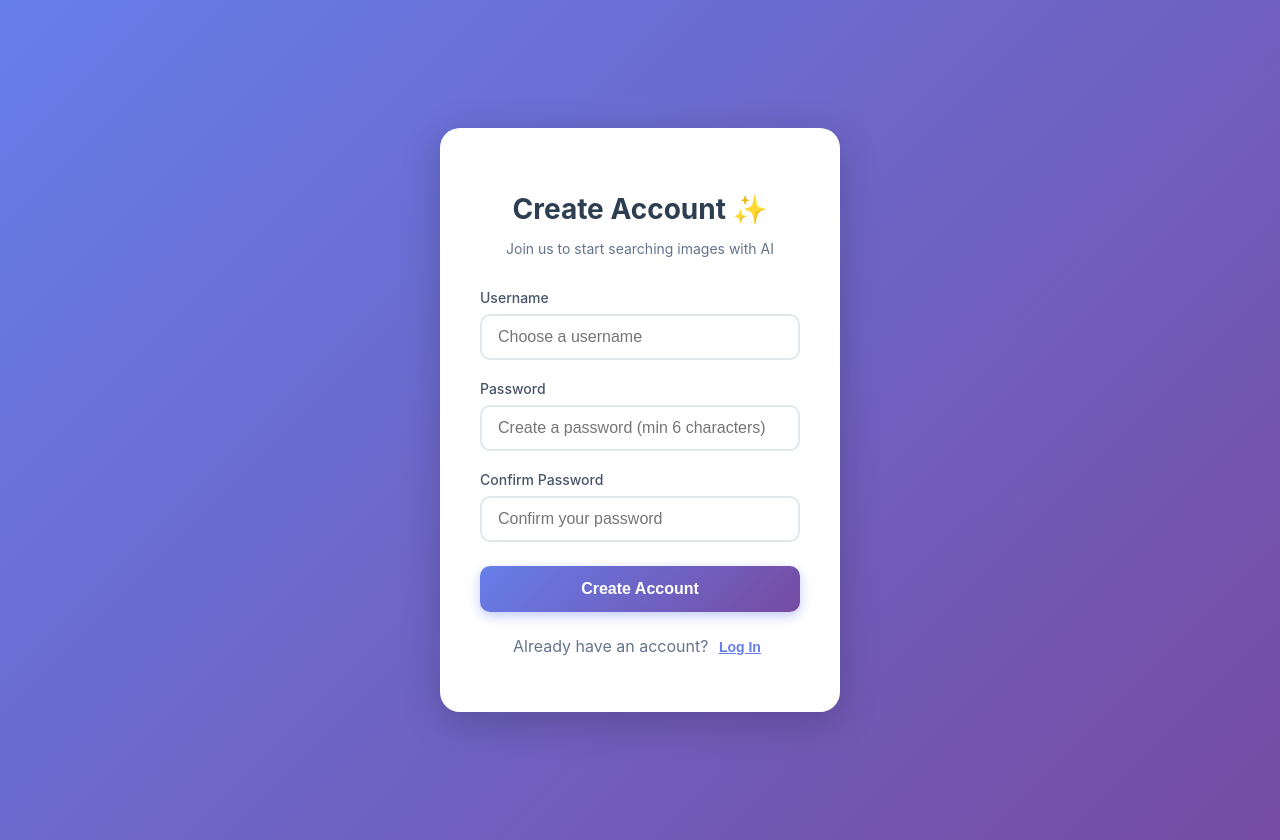
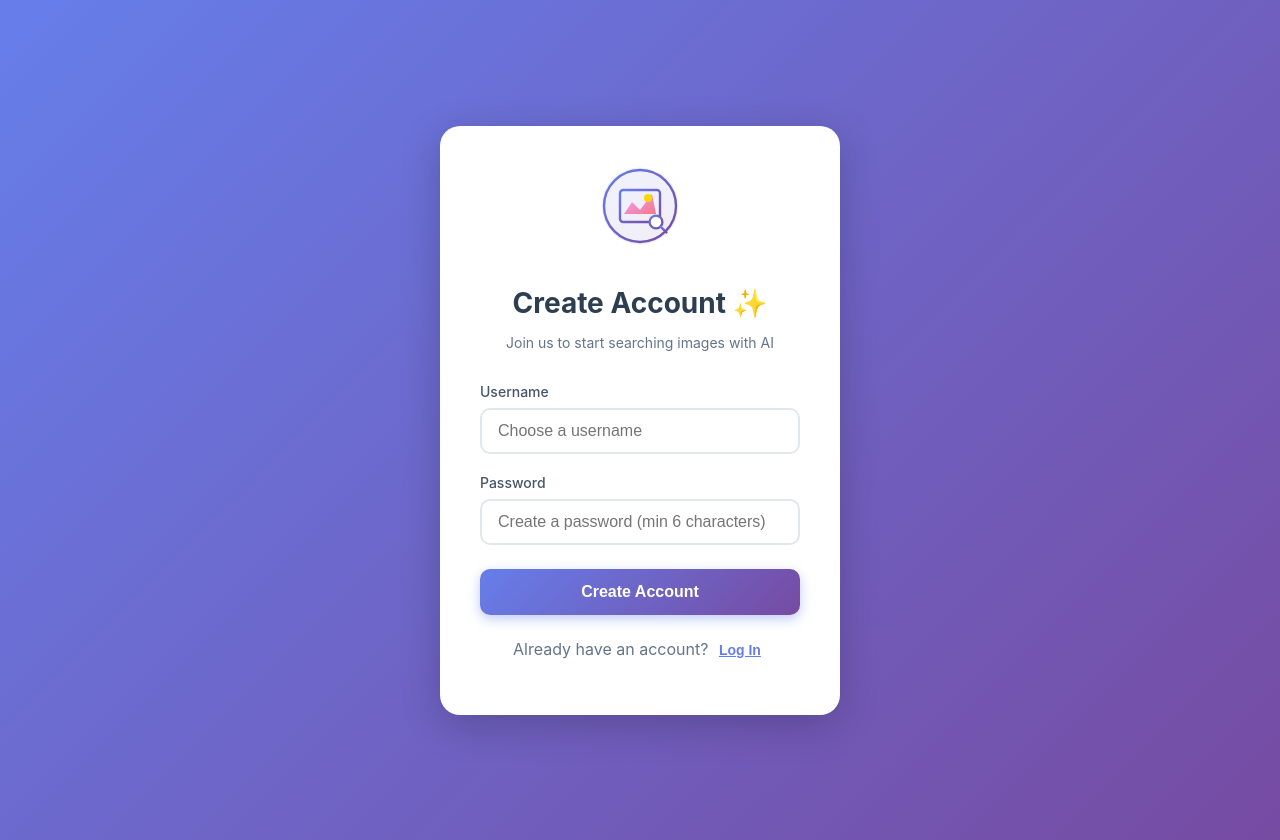
Before and after one commit to talalter/image-search-app, a React (Create React App) app in the folder frontend/: page / in a window 1280 px wide. Both pictures are taken after a click on the button "Register". Built offline with nearby package versions, Linux system fonts and the light colour scheme.

Commit message:
rebrand to UniMage and add logout fix

```diff
--- a/frontend/src/App.jsx
+++ b/frontend/src/App.jsx
@@ -27,7 +27,7 @@ function App() {
         <div className="login-box">
           {showRegister ? (
             <>
-              <Register />
+              <Register onRegisterSuccess={setUser} />
               <p style={{ textAlign: 'center', marginTop: '24px', color: '#64748b' }}>
                 Already have an account?{" "}
                 <button
--- a/frontend/src/components/Login.jsx
+++ b/frontend/src/components/Login.jsx
@@ -1,6 +1,7 @@
 import React from 'react';
 import { useState } from 'react';
 import { loginUser, saveToken, APIError, HTTP_STATUS } from '../utils/api';
+import UniMageLogo from './UniMageLogo';
 
 /**
  * Login Component
@@ -85,6 +86,8 @@ function Login({ onLogin }) {
 
   return (
     <div>
+      <UniMageLogo size={80} />
+
       <h2 style={{
         textAlign: 'center',
         marginBottom: '8px',
--- a/frontend/src/components/Logout.jsx
+++ b/frontend/src/components/Logout.jsx
@@ -4,7 +4,7 @@ function LogOut({ onLogout }) {
   const handleLogout = async () => {
     try {
       const token = localStorage.getItem('token');
-      const response = await fetch('/users/logout', {
+      const response = await fetch('/logout', {
         method: 'POST',
         headers: {
           'Content-Type': 'application/json',
--- a/frontend/src/components/Register.jsx
+++ b/frontend/src/components/Register.jsx
@@ -1,9 +1,10 @@
 import React, { useState } from 'react';
+import UniMageLogo from './UniMageLogo';
+import { loginUser, saveToken } from '../utils/api';
 
-function Register() {
+function Register({ onRegisterSuccess }) {
   const [username, setUsername] = useState('');
   const [password, setPassword] = useState('');
-  const [confirmPassword, setConfirmPassword] = useState('');
   const [error, setError] = useState('');
   const [message, setMessage] = useState('');
   const [loading, setLoading] = useState(false);
@@ -12,12 +13,6 @@ function Register() {
     e.preventDefault();
     setMessage('');
     setError('');
-
-    // Validate passwords match
-    if (password !== confirmPassword) {
-      setError('Passwords do not match');
-      return;
-    }
 
     // Validate password length
     if (password.length < 6) {
@@ -40,10 +35,24 @@ function Register() {
         throw new Error(data.detail || 'Registration failed');
       }
 
-      setMessage(`Account created successfully! 🎉`);
-      setUsername('');
-      setPassword('');
-      setConfirmPassword('');
+      // Account created! Now automatically log them in
+      setMessage(`Account created! Logging you in...`);
+
+      // Auto-login after successful registration
+      try {
+        const loginData = await loginUser(username, password);
+        saveToken(loginData.token);
+
+        // Call parent callback to update user state
+        if (onRegisterSuccess) {
+          onRegisterSuccess(loginData);
+        }
+      } catch (loginErr) {
+        // Registration succeeded but auto-login failed
+        setMessage(`Account created! Please login manually.`);
+        setUsername('');
+        setPassword('');
+      }
     } catch (err) {
       setError(err.message);
     } finally {
@@ -53,6 +62,8 @@ function Register() {
 
   return (
     <div>
+      <UniMageLogo size={80} />
+
       <h2 style={{
         textAlign: 'center',
         marginBottom: '8px',
@@ -101,7 +112,7 @@ function Register() {
           />
         </div>
 
-        <div style={{ marginBottom: '20px' }}>
+        <div style={{ marginBottom: '24px' }}>
           <label style={{
             display: 'block',
             marginBottom: '8px',
@@ -116,36 +127,6 @@ function Register() {
             value={password}
             onChange={(e) => setPassword(e.target.value)}
             placeholder="Create a password (min 6 characters)"
-            required
-            style={{
-              width: '100%',
-              padding: '12px 16px',
-              border: '2px solid #e1e8ed',
-              borderRadius: '10px',
-              fontSize: '16px',
-              transition: 'border-color 0.2s',
-              boxSizing: 'border-box'
-            }}
-            onFocus={(e) => e.target.style.borderColor = '#667eea'}
-            onBlur={(e) => e.target.style.borderColor = '#e1e8ed'}
-          />
-        </div>
-
-        <div style={{ marginBottom: '24px' }}>
-          <label style={{
-            display: 'block',
-            marginBottom: '8px',
-            color: '#475569',
-            fontSize: '14px',
-            fontWeight: '500'
-          }}>
-            Confirm Password
-          </label>
-          <input
-            type="password"
-            value={confirmPassword}
-            onChange={(e) => setConfirmPassword(e.target.value)}
-            placeholder="Confirm your password"
             required
             style={{
               width: '100%',
--- /dev/null
+++ b/frontend/src/components/UniMageLogo.jsx
@@ -0,0 +1,94 @@
+import React from 'react';
+
+const UniMageLogo = ({ size = 80 }) => {
+  return (
+    <div style={{ textAlign: 'center', marginBottom: '24px' }}>
+      <svg
+        width={size}
+        height={size}
+        viewBox="0 0 100 100"
+        xmlns="http://www.w3.org/2000/svg"
+        style={{ marginBottom: '12px' }}
+      >
+        {/* Outer circle with gradient */}
+        <defs>
+          <linearGradient id="logoGradient" x1="0%" y1="0%" x2="100%" y2="100%">
+            <stop offset="0%" style={{ stopColor: '#667eea', stopOpacity: 1 }} />
+            <stop offset="100%" style={{ stopColor: '#764ba2', stopOpacity: 1 }} />
+          </linearGradient>
+
+          <linearGradient id="innerGradient" x1="0%" y1="0%" x2="100%" y2="100%">
+            <stop offset="0%" style={{ stopColor: '#f093fb', stopOpacity: 1 }} />
+            <stop offset="100%" style={{ stopColor: '#f5576c', stopOpacity: 1 }} />
+          </linearGradient>
+        </defs>
+
+        {/* Background circle */}
+        <circle cx="50" cy="50" r="48" fill="url(#logoGradient)" opacity="0.1" />
+
+        {/* Main circle border */}
+        <circle
+          cx="50"
+          cy="50"
+          r="45"
+          fill="none"
+          stroke="url(#logoGradient)"
+          strokeWidth="3"
+        />
+
+        {/* Image frame icon */}
+        <rect x="25" y="30" width="50" height="40" rx="4" fill="none" stroke="url(#logoGradient)" strokeWidth="3" />
+
+        {/* Mountain/landscape inside frame */}
+        <path
+          d="M 30 60 L 40 45 L 50 55 L 65 35 L 70 60 Z"
+          fill="url(#innerGradient)"
+          opacity="0.8"
+        />
+
+        {/* Sun/circle in corner */}
+        <circle cx="60" cy="40" r="5" fill="#ffd700" />
+
+        {/* Search magnifier overlay */}
+        <circle
+          cx="70"
+          cy="70"
+          r="8"
+          fill="white"
+          stroke="url(#logoGradient)"
+          strokeWidth="3"
+        />
+        <line
+          x1="76"
+          y1="76"
+          x2="83"
+          y2="83"
+          stroke="url(#logoGradient)"
+          strokeWidth="3"
+          strokeLinecap="round"
+        />
+      </svg>
+
+      <div style={{
+        fontSize: '32px',
+        fontWeight: '700',
+        background: 'linear-gradient(135deg, #667eea 0%, #764ba2 100%)',
+        WebkitBackgroundClip: 'text',
+        WebkitTextFillColor: 'transparent',
+        backgroundClip: 'text',
+        letterSpacing: '-0.5px'
+      }}>
+      </div>
+
+      <div style={{
+        fontSize: '13px',
+        color: '#64748b',
+        marginTop: '4px',
+        fontWeight: '500'
+      }}>
+      </div>
+    </div>
+  );
+};
+
+export default UniMageLogo;
```
Also changed, not shown: 1 other file (tests, documents, lock files or other folders).
